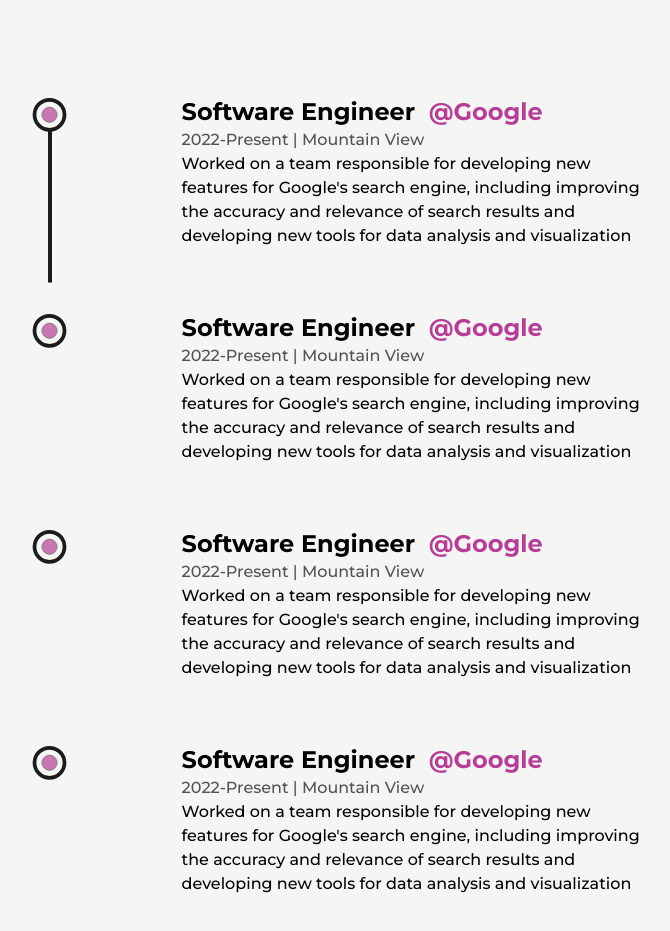
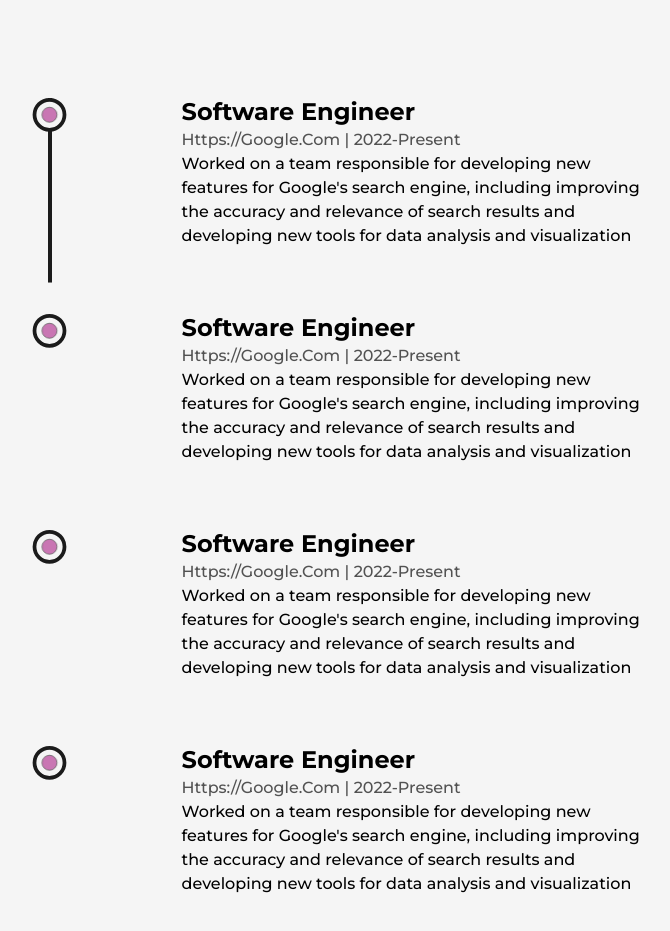
Before and after one commit to hoanngocle/my-portfolio, a Next.js app: page /about in a window 1280 px wide. Shown: the part 3780-4711 px from the top of the page, without its empty margins (244-914 px from the left). Built offline with nearby package versions, Linux system fonts and the light colour scheme.

Commit message:
Add education page

```diff
--- a/app/components/Education.tsx
+++ b/app/components/Education.tsx
@@ -22,48 +22,39 @@
                 ></motion.div>
                 <ul className='w-full flex flex-col items-start justify-between ml-4'>
                     <DetailEducation
-                        position='Software Engineer'
-                        company='Google'
-                        companyLink='https://google.com'
-                        time='2022-Present '
-                        address='Mountain View'
-                        work="Worked on a team
+                        type='Software Engineer'
+                        time='https://google.com'
+                        place='2022-Present '
+                        info="Worked on a team
                         responsible for developing new features for Google's search engine, including improving the
                         accuracy and relevance of search results and developing new tools for data analysis and
                         visualization"
                     />
 
                     <DetailEducation
-                        position='Software Engineer'
-                        company='Google'
-                        companyLink='https://google.com'
-                        time='2022-Present '
-                        address='Mountain View'
-                        work="Worked on a team
+                        type='Software Engineer'
+                        time='https://google.com'
+                        place='2022-Present '
+                        info="Worked on a team
                         responsible for developing new features for Google's search engine, including improving the
                         accuracy and relevance of search results and developing new tools for data analysis and
                         visualization"
                     />
 
                     <DetailEducation
-                        position='Software Engineer'
-                        company='Google'
-                        companyLink='https://google.com'
-                        time='2022-Present '
-                        address='Mountain View'
-                        work="Worked on a team
+                        type='Software Engineer'
+                        time='https://google.com'
+                        place='2022-Present '
+                        info="Worked on a team
                         responsible for developing new features for Google's search engine, including improving the
                         accuracy and relevance of search results and developing new tools for data analysis and
                         visualization"
                     />
-
                     <DetailEducation
-                        position='Software Engineer'
-                        company='Google'
-                        companyLink='https://google.com'
-                        time='2022-Present '
-                        address='Mountain View'
-                        work="Worked on a team
+                        type='Software Engineer'
+                        time='https://google.com'
+                        place='2022-Present '
+                        info="Worked on a team
                         responsible for developing new features for Google's search engine, including improving the
                         accuracy and relevance of search results and developing new tools for data analysis and
                         visualization"
--- a/app/components/elements/DetailEducation.tsx
+++ b/app/components/elements/DetailEducation.tsx
@@ -3,30 +3,23 @@
 import { motion } from 'framer-motion';
 
 type DetailEducationParams = {
-    position: string;
-    company: string;
-    companyLink: string;
+    type: string;
     time: string;
-    address: string;
-    work: string;
+    place: string;
+    info: string;
 };
 
-const DetailEducation = ({ position, company, companyLink, time, address, work }: DetailEducationParams) => {
+const DetailEducation = ({ type, time, place, info }: DetailEducationParams) => {
     const ref = useRef(null);
     return (
         <li ref={ref} className='my-8 first:mt-0 last:mb-0 w-[60%] mx-auto flex flex-col items-center justify-between'>
             <LiIcon reference={ref} />
             <motion.div initial={{ y: 50 }} whileInView={{ y: 0 }} transition={{ duration: 0.5, type: 'spring' }}>
-                <h3 className='capitalize font-bold text-2xl'>
-                    {position}&nbsp;{' '}
-                    <a href={companyLink} target='_blank' className='text-primary capitalize'>
-                        @{company}
-                    </a>
-                </h3>
+                <h3 className='capitalize font-bold text-2xl'>{type}</h3>
                 <span className='capitalize font-medium text-dark/75'>
-                    {time} | {address}
+                    {time} | {place}
                 </span>
-                <p className='font-medium w-full'>{work}</p>
+                <p className='font-medium w-full'>{info}</p>
             </motion.div>
         </li>
     );
--- a/app/components/elements/LiIcon.tsx
+++ b/app/components/elements/LiIcon.tsx
@@ -14,6 +14,7 @@
                     cy='50'
                     r='20'
                     className='stroke-[5px] fill-light'
+                    initial={{ pathLength: 0 }}
                     style={{ pathLength: scrollYProgress }}
                 />
                 <circle cx='75' cy='50' r='10' className='animate-pulse stroke-1 fill-primary' />
```
